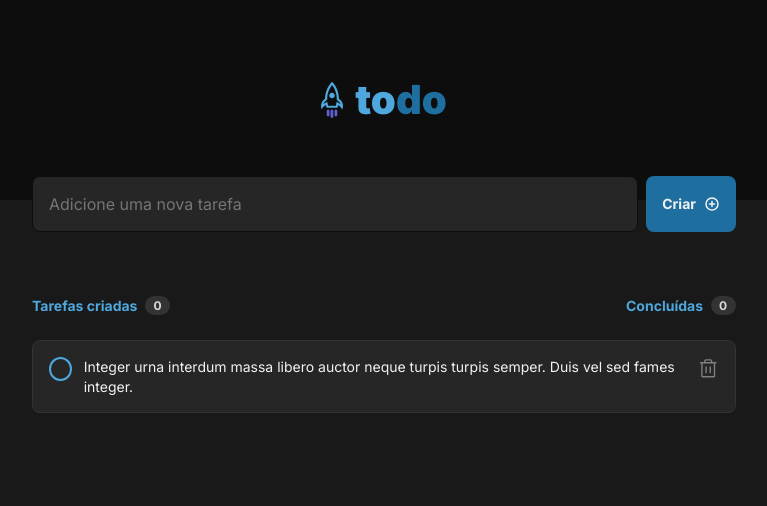
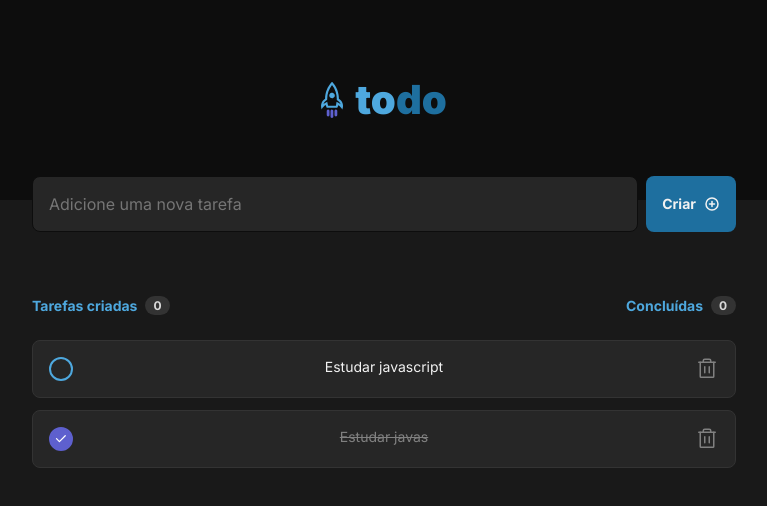
Before and after one commit to franciniltonsoaresmenzes/to-do, a React (Vite) app: page / in a window 1280 px wide. Shown: the top 506 px of the page, without its empty margins (256-1023 px from the left). Built offline with nearby package versions, Linux system fonts and the light colour scheme.

Commit message:
refatorando

```diff
--- a/package.json
+++ b/package.json
@@ -9,6 +9,7 @@
     "preview": "vite preview"
   },
   "dependencies": {
+    "@types/uuid": "^9.0.0",
     "phosphor-react": "^1.4.1",
     "react": "^18.2.0",
     "react-dom": "^18.2.0",
--- a/src/API/Task.ts
+++ b/src/API/Task.ts
@@ -1,7 +1,20 @@
-interface taskProps {
+import { v4 as uuidv4 } from 'uuid'
+
+export interface taskProps {
   id: string;
   title: string;
   isComplete: boolean;
 }
 
-export const task:taskProps[] = []
+export const tasks:taskProps[] = [
+  {
+    id: uuidv4(),
+    title: 'Estudar javascript',
+    isComplete: false
+  },
+  {
+    id: uuidv4(),
+    title: 'Estudar javas',
+    isComplete: true
+  }
+]
--- a/src/App.tsx
+++ b/src/App.tsx
@@ -2,7 +2,6 @@ import './global.css'
 import styles from './App.module.css'
 
 import { Header } from './components/Header/Header'
-import { AddNewTask } from './components/Task/AddNewTask'
 import { Task } from './components/Task/Task'
 
 function App() {
@@ -11,7 +10,6 @@ function App() {
     <>
       <Header/>
       <main className={styles.content} >
-        <AddNewTask/>
         <Task />
       </main>
     </>
--- a/src/components/Task/AddNewTask.module.css
+++ /dev/null
@@ -1,48 +0,0 @@
-.formTask {
-  display: flex;
-  gap: 8px;
-
-  margin-top: -1.5rem;
-
-}
-
-.formTask input {
-  width: 100%;
-  color: var(--gray-300);
-  background: var(--gray-500);
-
-  font-size: var(--font-xl);
-  font-weight: 400;
-  line-height: 1.4;
-
-  border: 1px solid var(--gray-700);
-  border-radius: 8px;
-  padding: 1rem;
-}
-
-.formTask input:focus {
-  color: var(--gray-100);
-}
-
-.formTask button {
-  background: var(--blue--dark);
-  color: var(--gray-100);
-  border-radius: 8px;
-  padding: 1rem;
-  box-shadow: none;
-
-  font-weight: 700;
-  font-size: var(--font-m);
-  line-height: 1.4;
-
-  display: flex;
-  align-items: center;
-  justify-content: center;
-  gap: 8px;
-
-  transition: background .1s;
-}
-
-.formTask button:hover {
-  background: var(--blue);
-}
--- a/src/components/Task/AddNewTask.tsx
+++ /dev/null
@@ -1,17 +0,0 @@
-import { PlusCircle } from 'phosphor-react'
-import styles from './AddNewTask.module.css'
-
-export function AddNewTask() {
-  return (
-    <form className={styles.formTask} >
-      <input
-        type="text"
-        placeholder="Adicione uma nova tarefa"
-      />
-      <button type='button'>
-        Criar
-        <PlusCircle size={16} weight='bold'/>
-      </button>
-    </form>
-  )
-}
--- a/src/components/Task/CollectionTask.module.css
+++ b/src/components/Task/CollectionTask.module.css
@@ -3,6 +3,8 @@
   border: 1px solid var(--gray-400);
   padding: 1rem;
   border-radius: 8px;
+
+  margin-bottom: 0.75rem;
 
   display: flex;
   justify-content: space-between;
--- a/src/components/Task/CollectionTask.tsx
+++ b/src/components/Task/CollectionTask.tsx
@@ -1,9 +1,10 @@
 import { Check, Trash } from 'phosphor-react'
 import { useState } from 'react'
+import { taskProps } from '../../API/Task'
 import styles from './CollectionTask.module.css'
 
-export function CollectionTask() {
-  const [icon, setIcon] = useState(false)
+export function CollectionTask({ title, isComplete }: taskProps) {
+  const [icon, setIcon] = useState(isComplete)
 
   function handleCheck() {
     setIcon(!icon)
@@ -18,7 +19,7 @@ export function CollectionTask() {
       >
         { icon ? <Check weight='bold' />  : null}
       </button>
-      <p className={icon ? styles.checked : styles.noChecked} >Integer urna interdum massa libero auctor neque turpis turpis semper. Duis vel sed fames integer.</p>
+      <p className={icon ? styles.checked : styles.noChecked} >{title}</p>
       <Trash
         size={12}
         className={styles.trash}
--- a/src/components/Task/Task.module.css
+++ b/src/components/Task/Task.module.css
@@ -1,3 +1,53 @@
+
+.formTask {
+  display: flex;
+  gap: 8px;
+
+  margin-top: -1.5rem;
+
+}
+
+.formTask input {
+  width: 100%;
+  color: var(--gray-300);
+  background: var(--gray-500);
+
+  font-size: var(--font-xl);
+  font-weight: 400;
+  line-height: 1.4;
+
+  border: 1px solid var(--gray-700);
+  border-radius: 8px;
+  padding: 1rem;
+}
+
+.formTask input:focus {
+  color: var(--gray-100);
+}
+
+.formTask button {
+  background: var(--blue--dark);
+  color: var(--gray-100);
+  border-radius: 8px;
+  padding: 1rem;
+  box-shadow: none;
+
+  font-weight: 700;
+  font-size: var(--font-m);
+  line-height: 1.4;
+
+  display: flex;
+  align-items: center;
+  justify-content: center;
+  gap: 8px;
+
+  transition: background .1s;
+}
+
+.formTask button:hover {
+  background: var(--blue);
+}
+
 section {
   margin-top: 4rem;
 }
--- a/src/components/Task/Task.tsx
+++ b/src/components/Task/Task.tsx
@@ -1,11 +1,27 @@
+import styles from './Task.module.css'
+
+import { tasks } from '../../API/Task'
+
 import { CollectionTask } from './CollectionTask'
 import { EmptyTask } from './EmptyTask'
-import styles from './Task.module.css'
+
+import { PlusCircle } from 'phosphor-react'
 
 export function Task() {
   const isTask = true
 
   return (
+    <>
+    <form className={styles.formTask} >
+      <input
+        type="text"
+        placeholder="Adicione uma nova tarefa"
+      />
+      <button type='button'>
+        Criar
+        <PlusCircle size={16} weight='bold'/>
+      </button>
+    </form>
       <section>
         <header className={styles.navTask} >
           <div className={styles.indice} >
@@ -19,7 +35,16 @@ export function Task() {
           </div>
         </header>
 
-        {isTask ? <CollectionTask/> : <EmptyTask />}
+          {isTask ?
+            tasks.map(task => (
+              <CollectionTask
+                id={task.id}
+                title={task.title}
+                isComplete={task.isComplete}
+              />
+          ))
+          : <EmptyTask />}
        </section>
+    </>
   )
 }
```
Also changed, not shown: 1 other file (tests, documents, lock files or other folders). Lines whose indentation alone changed are shown as unchanged.
